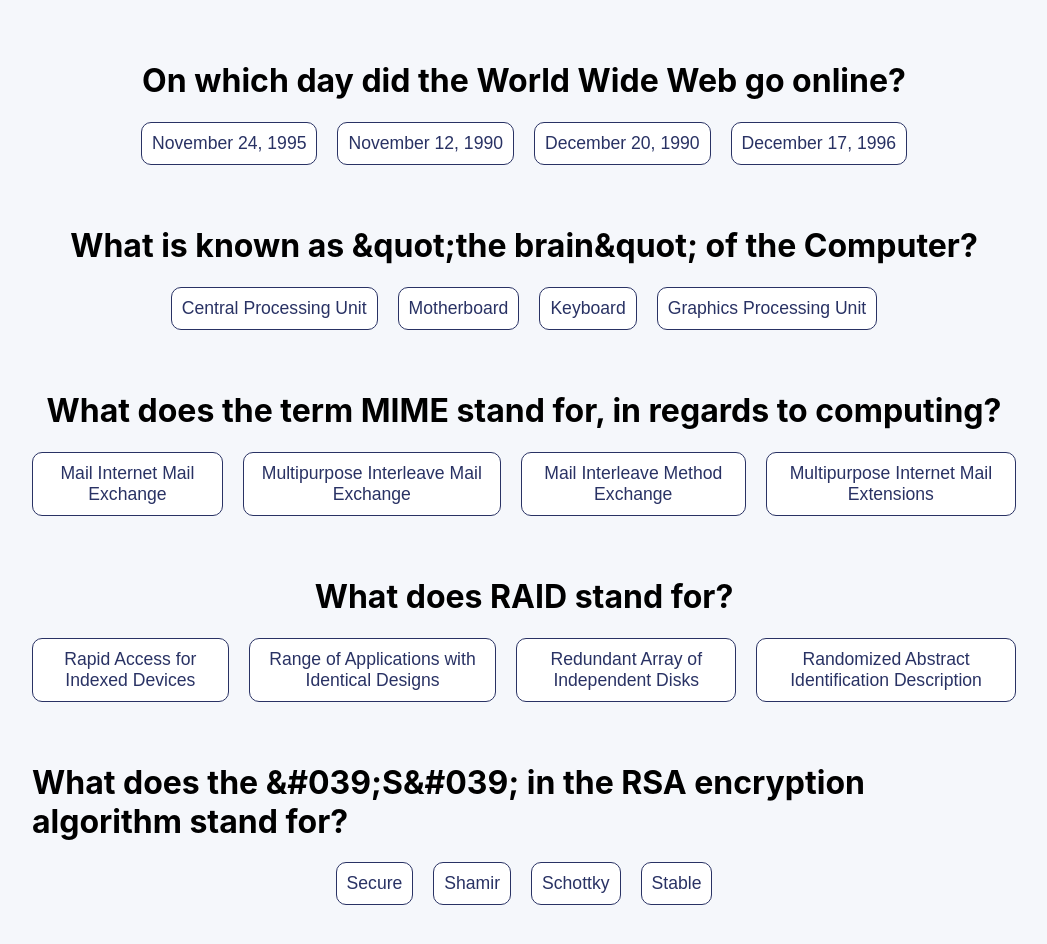
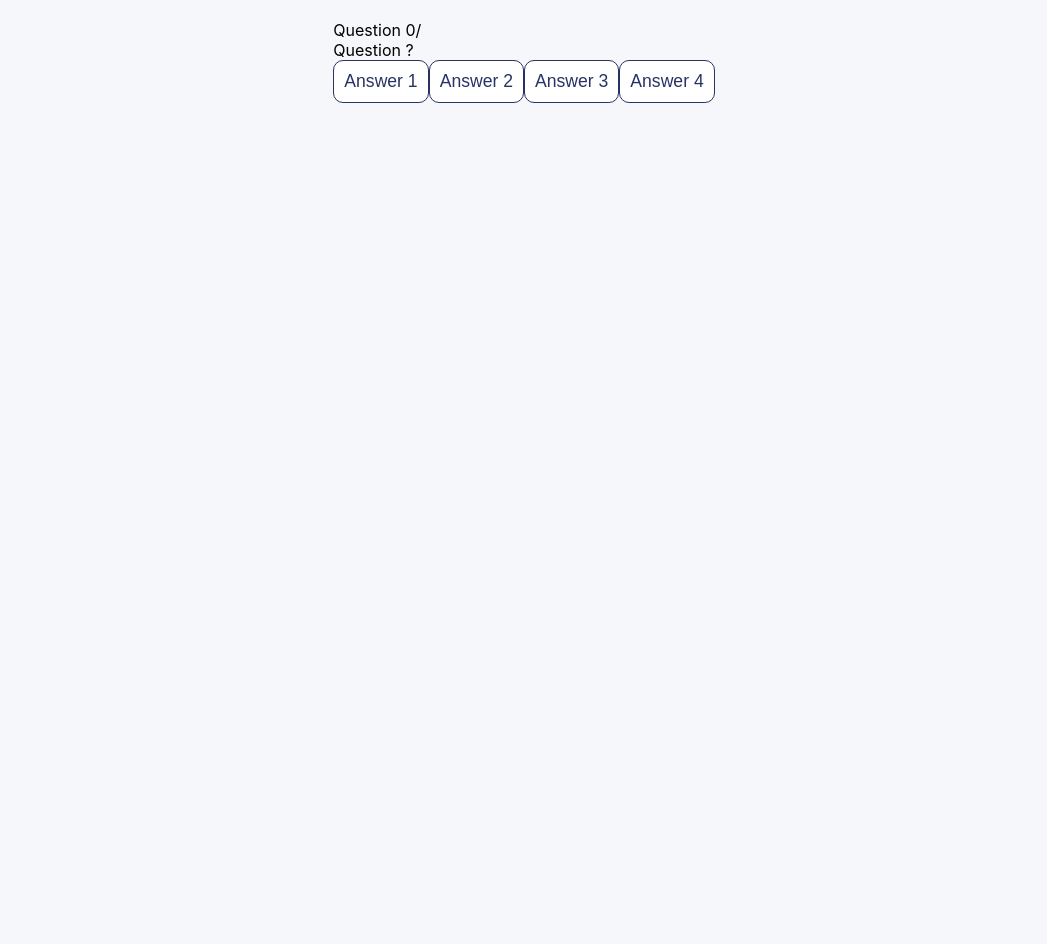
Before and after one commit to Aldo-Portillo-Frontend-Projects/Quizzical, a React (Create React App) app: page / in a window 1280 px wide. Shown: the whole page, without its empty margins (116-1163 px from the left). After the commit the page ends 800 px from the top, so only its background shows below. Built offline with nearby package versions, Linux system fonts and the light colour scheme.

Commit message:
Start new approach

```diff
--- a/src/App.js
+++ b/src/App.js
@@ -1,17 +1,23 @@
 import './App.css';
-import Question from './Question';
 
 function App() {
 
 
   return (
-    <div className="App">
-      <Question key="0" questionNum="0" />
-      <Question key="1" questionNum="1" />
-      <Question key="2" questionNum="2" />
-      <Question key="3" questionNum="3" />
-      <Question key="4" questionNum="4" />
+    <>
+    <div className='question-section'>
+      <div className='question-count'>
+        <span>Question 0</span>/{/*questions.length*/}
+      </div>
+      <div className='question-text'>Question ?</div>
     </div>
+    <div className='answer-section'>
+      <button>Answer 1</button>
+      <button>Answer 2</button>
+      <button>Answer 3</button>
+      <button>Answer 4</button>
+    </div>
+    </>
   );
 }
 
```
